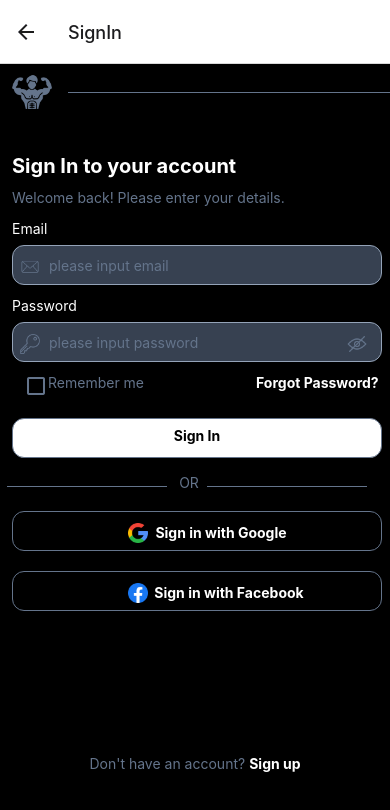
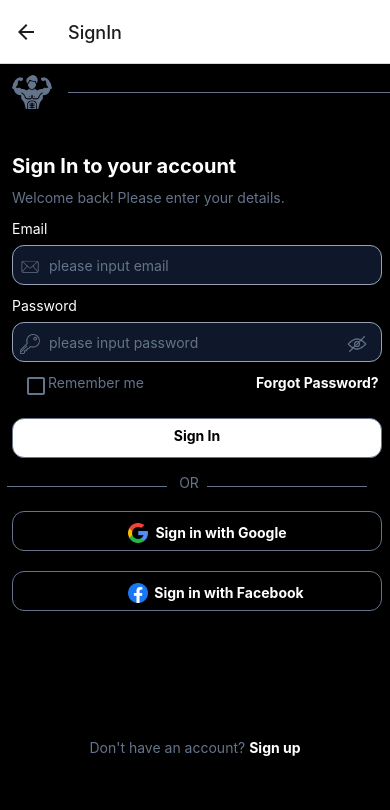
Before and after one commit to Prince-Sedem/gym-app, a React Native app: screen /SignIn in a window 390 px wide. Shown: the top 810 px of the page. Built offline with nearby package versions, Linux system fonts and the light colour scheme.

Commit message:
Update with icons

```diff
--- a/screens/SignIn.js
+++ b/screens/SignIn.js
@@ -21,21 +21,21 @@ export default function SignIn({navigation}) {
       <Text className="text-slate-500  text-sm mt-2">Welcome back! Please enter your details.</Text>
       </View>
       <Text className="ml-3 text-m text-white mt-3 mb-2">Email</Text>
-      <View className=" ml-3 ">
+      <View className=" ml-3 bg-slate-900 w-[370px] rounded-xl">
       <Image  source={require('../assets/images/email.png')} className="w-5 h-5 absolute mt-3 ml-2"  />
       <TextInput
-      className="text-slate-500 bg-gray-700  border border-slate-400 rounded-xl w-[370px] h-10 pl-9"
+      className="text-slate-500   border border-slate-400 rounded-xl w-[370px] h-10 pl-9"
       placeholder='please input email'
       placeholderTextColor="#64748b"
 
       />
       </View>
       <Text className="ml-3 text-m text-white mt-3 mb-2">Password</Text>
-      <View className=" ml-3 ">
+      <View className=" ml-3 bg-slate-900 w-[370px] rounded-xl">
       <Image  source={require('../assets/images/eye.png')} className="w-5 h-5 absolute mt-3 ml-[335px]"   />
       <Image  source={require('../assets/images/key.png')} className="w-5 h-5 absolute mt-3 ml-2 text-slate-500"  />
       <TextInput
-      className="text-slate-500 bg-gray-700 border border-slate-400 rounded-xl w-[370px] h-10 pl-9"
+      className="text-slate-500  border border-slate-400 rounded-xl w-[370px] h-10 pl-9"
       placeholder='please input password'
       placeholderTextColor="#64748b"
       />
@@ -78,7 +78,7 @@ export default function SignIn({navigation}) {
 
       </TouchableOpacity>
 
-      <View className="flex-row justify-center mt-36 ">
+      <View className="flex-row justify-center mt-32 ">
         <Text className="text-slate-500 text-m">Don't have an account?</Text>
         <Text
         onPress={() => navigation.navigate("SignUp")} className="font-bold ml-1 text-white text-m">Sign up</Text>
```
